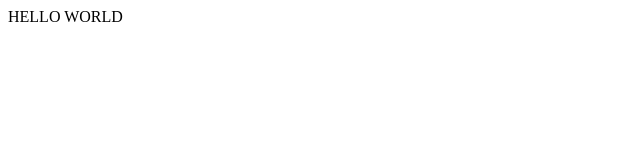
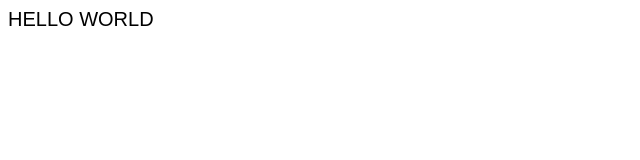
Before and after one commit to lag-of-death/companies, a React (Create React App) app: page / in a window 1280 px wide. Shown: the top 160 px of the page, without its empty margins (0-640 px from the left). Built offline with nearby package versions, Linux system fonts and the light colour scheme.

Commit message:
Add styled-components

```diff
--- a/package.json
+++ b/package.json
@@ -8,7 +8,8 @@
     "express-ipfilter": "^0.3.1",
     "react": "^16.8.3",
     "react-dom": "^16.8.3",
-    "react-scripts": "2.1.3"
+    "react-scripts": "2.1.3",
+    "styled-components": "^4.1.3"
   },
   "scripts": {
     "start": "react-scripts start",
--- a/src/App.js
+++ b/src/App.js
@@ -1,9 +1,15 @@
 import React from 'react';
+import styled from 'styled-components';
+
+const HelloWorld = styled.div`
+  font-size: 20px;
+  font-family: sans-serif;
+`;
 
 const App = () => (
-  <div>
+  <HelloWorld>
     HELLO WORLD
-  </div>
+  </HelloWorld>
 );
 
 export default App;
```
Also changed, not shown: 1 other file (tests, documents, lock files or other folders).
